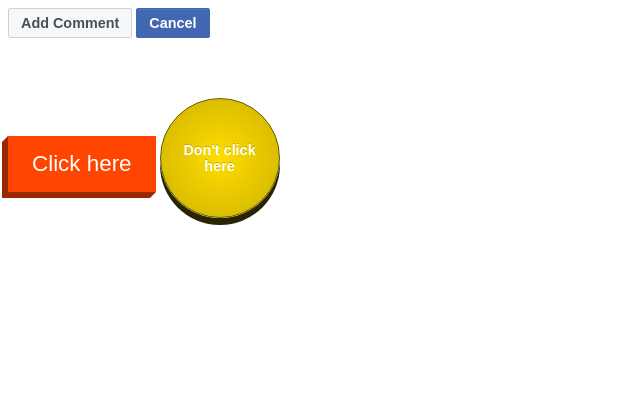
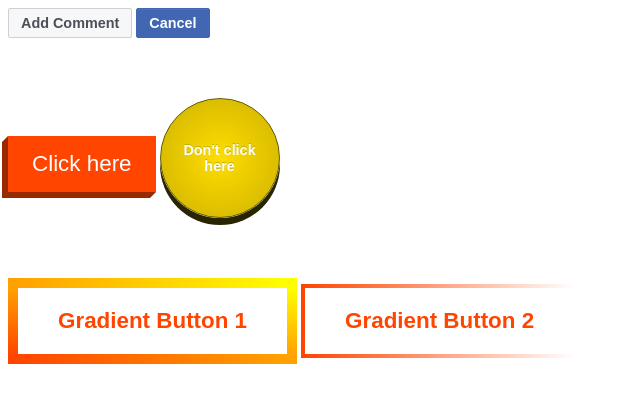
Before and after one commit to ravshan2rtikov/30-css-projects, a plain HTML site: page fancy-buttons/index.html in a window 1280 px wide. Shown: the whole page, without its empty margins (0-640 px from the left). Drawn offline with Linux system fonts and the light colour scheme.

Commit message:
added gradient buttons

```diff
--- a/fancy-buttons/index.html
+++ b/fancy-buttons/index.html
@@ -16,5 +16,10 @@
     <button class="btn-3d-1">Click here</button>
     <button class="btn-3d-2">Don't click here</button>
   </div>
+
+  <div class="gradient-bttns">
+    <button class="gradient-bttn-1">Gradient Button 1</button>
+    <button class="gradient-bttn-2">Gradient Button 2</button>
+  </div>
 </body>
 </html>
--- a/fancy-buttons/style.css
+++ b/fancy-buttons/style.css
@@ -150,3 +150,50 @@
   box-shadow: 0 4px 0 hsl(54, 100%, 20%);
   box-shadow: 0 5px 0 hsl(54, 100%, 15%);
 }
+
+/* GRADIENT BUTTONS */
+
+.gradient-bttn-1{
+  margin-top: 60px;
+  position: relative;
+  z-index: 1;
+  display: inline-block;
+  padding: 20px 40px;
+  font-size: 1.4rem;
+  font-weight: 600;
+  box-sizing: border-box;
+  background-color: transparent;
+  border: solid 10px transparent;
+  border-image: linear-gradient(to top right, orangered, yellow);
+  border-image-slice: 1;
+  color: orangered;
+  transition: all 0.3s ease-in-out;
+}
+
+  .gradient-bttn-1:hover{
+    background-image: linear-gradient(to top right, orangered, yellow);
+    color: white;
+  }
+
+.gradient-bttn-2{
+  margin-top: 60px;
+  position: relative;
+  z-index: 1;
+  display: inline-block;
+  padding: 20px 40px;
+  font-size: 1.4rem;
+  font-weight: 600;
+  box-sizing: border-box;
+  background-color: transparent;
+  border: solid 4px transparent;
+  border-image: linear-gradient(to right, orangered, transparent);
+  border-image-slice: 1;
+  color: orangered;
+  transition: all 0.3s ease-in-out;
+}
+
+  .gradient-bttn-2:hover{
+    background-image: linear-gradient(to right, orangered, transparent);
+    color: white;
+    border-right-style: none;
+  }
```
